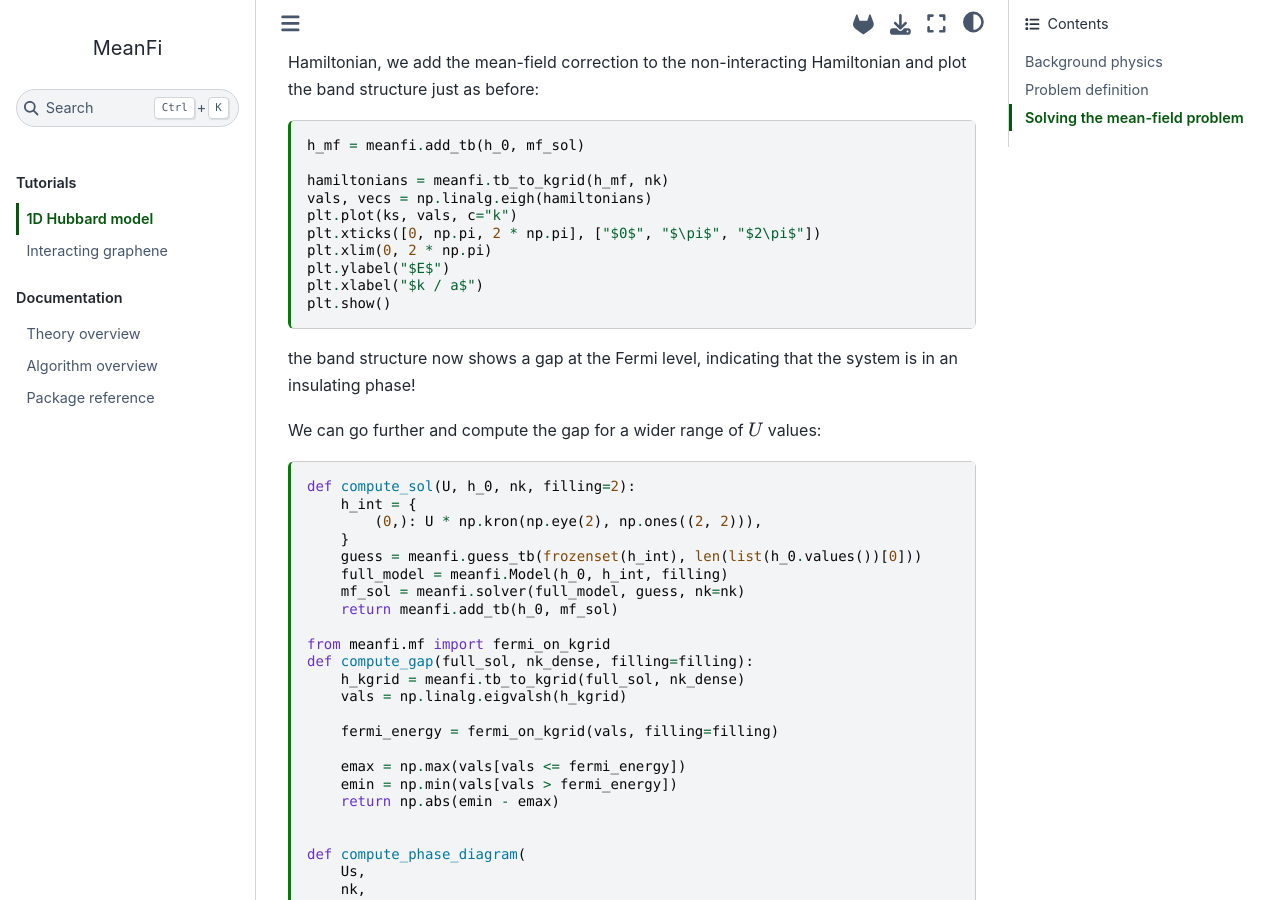
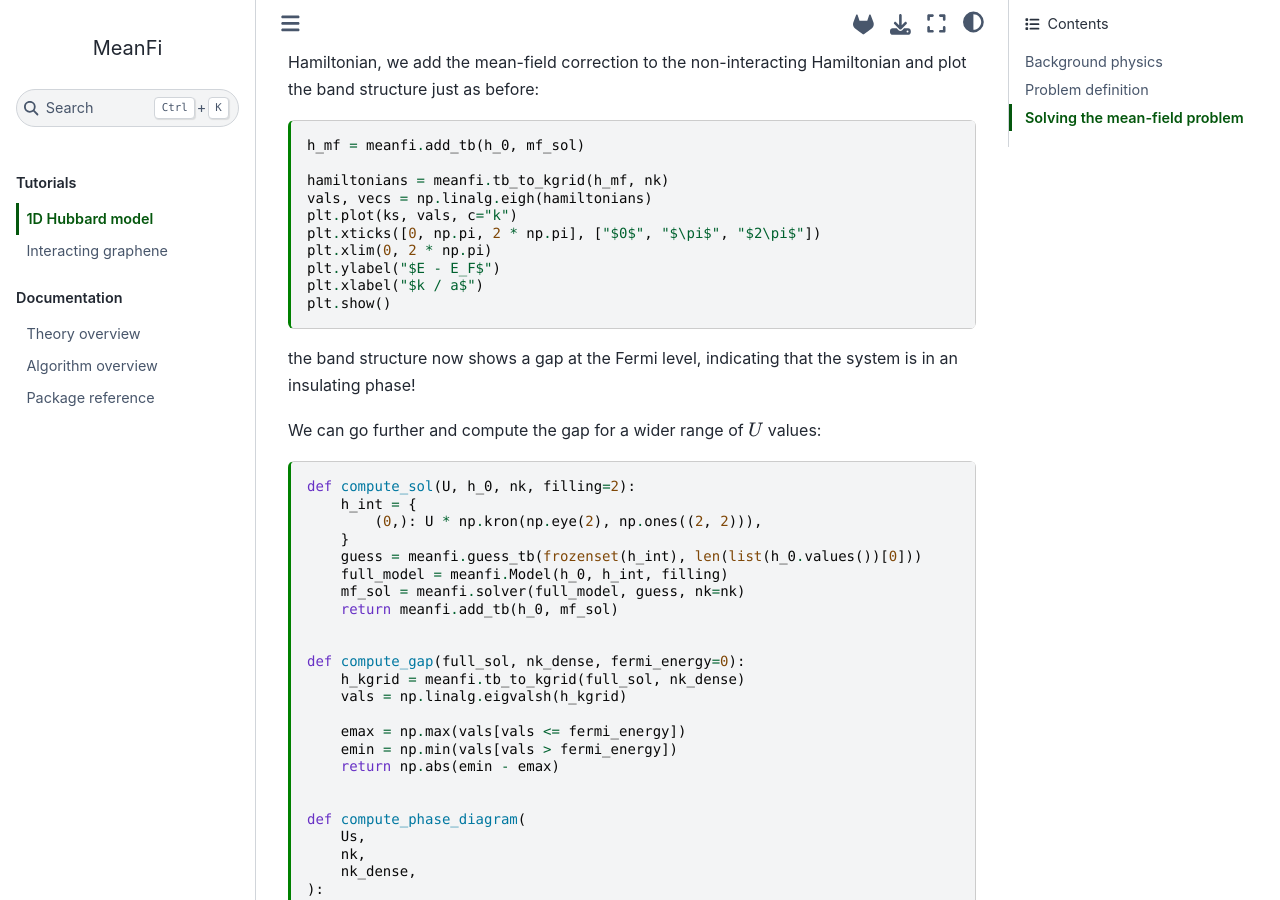
Before and after one commit to quantum-tinkerer/MeanFi, a Sphinx documentation site: the page built from docs/source/tutorial/hubbard_1d.md, in a window 1280 px wide and 900 px high, scrolled down 3357 px. Built offline with Sphinx 7.4.7 and the Sphinx Book theme 1.1.4, drawn with Linux system fonts in a browser that asks for light colours; the version number could not be read and is left out; comment, search, counter and statistics services are not loaded; cross-references to code outside the pages are shown as plain code.

Commit message:
subtract fermi energy

````diff
--- a/docs/source/tutorial/hubbard_1d.md
+++ b/docs/source/tutorial/hubbard_1d.md
@@ -76,7 +76,7 @@ vals, vecs = np.linalg.eigh(hamiltonians_0)
 plt.plot(ks, vals, c="k")
 plt.xticks([0, np.pi, 2 * np.pi], ["$0$", "$\pi$", "$2\pi$"])
 plt.xlim(0, 2 * np.pi)
-plt.ylabel("$E$")
+plt.ylabel("$E - E_F$")
 plt.xlabel("$k / a$")
 plt.show()
 ```
@@ -140,7 +140,7 @@ vals, vecs = np.linalg.eigh(hamiltonians)
 plt.plot(ks, vals, c="k")
 plt.xticks([0, np.pi, 2 * np.pi], ["$0$", "$\pi$", "$2\pi$"])
 plt.xlim(0, 2 * np.pi)
-plt.ylabel("$E$")
+plt.ylabel("$E - E_F$")
 plt.xlabel("$k / a$")
 plt.show()
 ```
@@ -160,12 +160,10 @@ def compute_sol(U, h_0, nk, filling=2):
     mf_sol = meanfi.solver(full_model, guess, nk=nk)
     return meanfi.add_tb(h_0, mf_sol)
 
-from meanfi.mf import fermi_on_kgrid
-def compute_gap(full_sol, nk_dense, filling=filling):
+
+def compute_gap(full_sol, nk_dense, fermi_energy=0):
     h_kgrid = meanfi.tb_to_kgrid(full_sol, nk_dense)
     vals = np.linalg.eigvalsh(h_kgrid)
-
-    fermi_energy = fermi_on_kgrid(vals, filling=filling)
 
     emax = np.max(vals[vals <= fermi_energy])
     emin = np.min(vals[vals > fermi_energy])
````
Also changed, not shown: docs/source/tutorial/graphene_example.md (+4 -7 lines), 1 other file.
